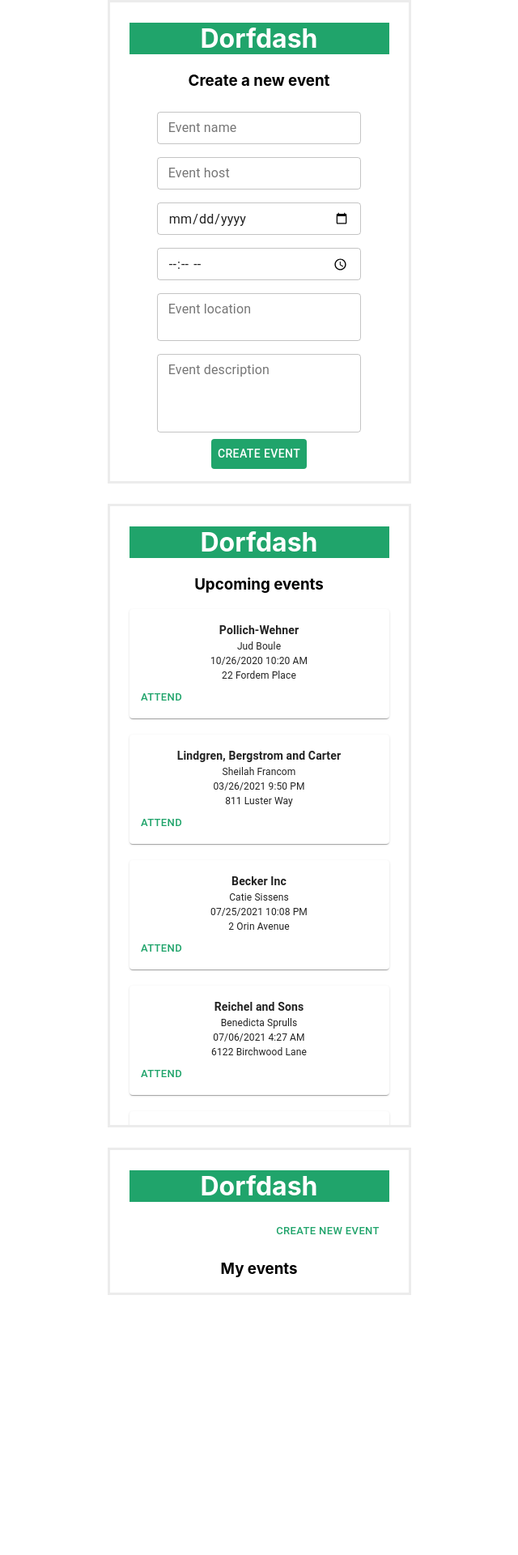
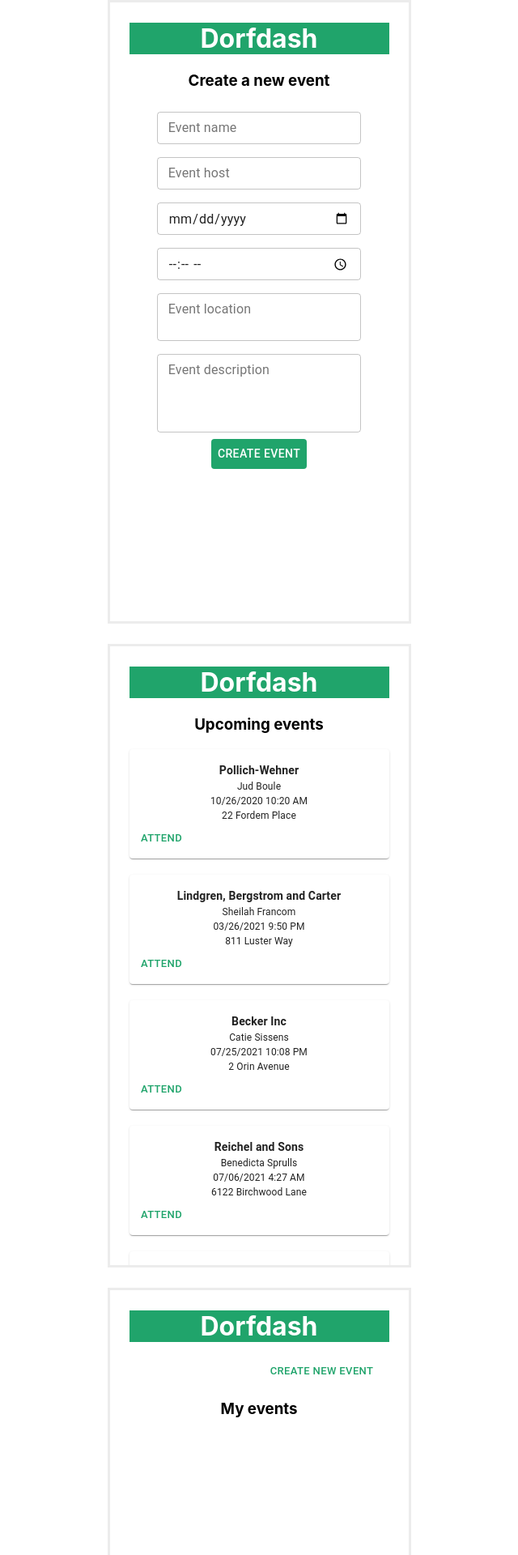
Before and after one commit to RFP54-Gucci/Dorfdash, a React (Create React App) app: page / in a window 1280 px wide. Shown: the top 1920 px of the page at 81% size, without its empty margins (320-960 px from the left). Before the commit the page ends 1624 px from the top, so only its background shows below. Built offline with nearby package versions, Linux system fonts and the light colour scheme.

Commit message:
styling changes

```diff
--- a/src/components/event-lists/EventForm.js
+++ b/src/components/event-lists/EventForm.js
@@ -15,7 +15,7 @@ const EventForm = () => {
     },
     container: {
       maxWidth: 375,
-      maxHeight: 770,
+      height: 770,
       borderColor: '#ECECEC',
       borderStyle: 'solid',
       marginBottom: 25,
--- a/src/components/event-lists/Mylist.js
+++ b/src/components/event-lists/Mylist.js
@@ -11,7 +11,7 @@ const Mylist = (props) => {
   const useStyles = makeStyles((theme) => ({
     root: {
       maxWidth: 375,
-      maxHeight: 770,
+      height: 770,
       borderColor: '#ECECEC',
       borderStyle: 'solid',
       overflowX: 'scroll',
@@ -37,7 +37,7 @@ const Mylist = (props) => {
     },
     button: {
       color: '#20A46B',
-      marginLeft: 170,
+      marginLeft: 155,
     },
     remove: {
       color: '#20A46B',
--- a/src/components/event-lists/Upcoming.js
+++ b/src/components/event-lists/Upcoming.js
@@ -15,7 +15,7 @@ const Upcoming = (props) => {
   const useStyles = makeStyles((theme) => ({
     root: {
       maxWidth: 375,
-      maxHeight: 770,
+      height: 770,
       borderColor: '#ECECEC',
       borderStyle: 'solid',
       overflowX: 'scroll',
```
